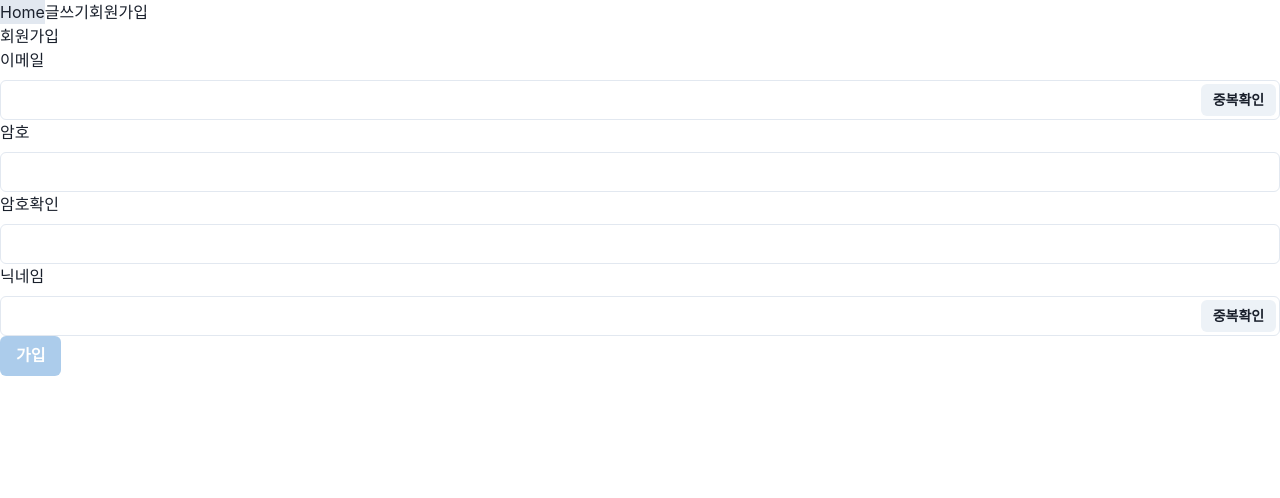
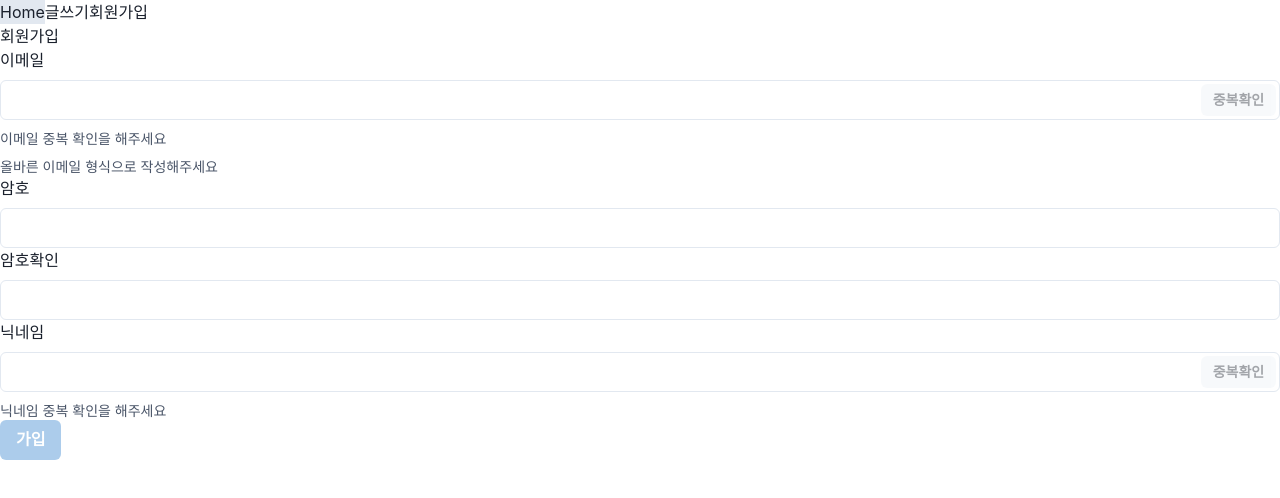
Before and after one commit to JeongYunheo/prj2-react, a React (Vite) app: page /signup in a window 1280 px wide. Shown: the top 498 px of the page. Built offline with nearby package versions, Linux system fonts and the light colour scheme.

Commit message:
올바른 이메일 형식 확인

```diff
--- a/src/page/member/MemberSignup.jsx
+++ b/src/page/member/MemberSignup.jsx
@@ -21,6 +21,7 @@ export function MemberSignup() {
   const [isCheckedEmail, setIsCheckedEmail] = useState(false);
   const [isCheckedNickName, setIsCheckedNickName] = useState(false);
   const [isLoading, setIsLoading] = useState(false);
+  const [isValidEmail, setIsValidEmail] = useState(false);
 
   const toast = useToast();
   const navigate = useNavigate();
@@ -128,6 +129,9 @@ export function MemberSignup() {
     isDisabled = true;
   }
 
+  if (!isValidEmail) {
+    isDisabled = true;
+  }
   return (
     <Box>
       <Box>회원가입</Box>
@@ -137,17 +141,31 @@ export function MemberSignup() {
             <FormLabel>이메일</FormLabel>
             <InputGroup>
               <Input
+                type={"email"}
                 onChange={(e) => {
                   setEmail(e.target.value);
                   setIsCheckedEmail(false);
+                  setIsValidEmail(!e.target.validity.typeMismatch);
                 }}
               />
               <InputRightElement w={"75px"} mr={1}>
-                <Button onClick={handleCheckEmail} size={"sm"}>
+                <Button
+                  isDisabled={!isValidEmail || email.trim().length === 0}
+                  onClick={handleCheckEmail}
+                  size={"sm"}
+                >
                   중복확인
                 </Button>
               </InputRightElement>
             </InputGroup>
+            {isCheckedEmail || (
+              <FormHelperText>이메일 중복 확인을 해주세요</FormHelperText>
+            )}
+            {isValidEmail || (
+              <FormHelperText>
+                올바른 이메일 형식으로 작성해주세요
+              </FormHelperText>
+            )}
           </FormControl>
         </Box>
         <Box>
@@ -176,11 +194,18 @@ export function MemberSignup() {
                 }}
               />
               <InputRightElement w={"75px"} mr={1}>
-                <Button size={"sm"} onClick={handleClickNickName}>
+                <Button
+                  isDisabled={nickName.trim().length === 0}
+                  size={"sm"}
+                  onClick={handleClickNickName}
+                >
                   중복확인
                 </Button>
               </InputRightElement>
             </InputGroup>
+            {isCheckedNickName || (
+              <FormHelperText>닉네임 중복 확인을 해주세요</FormHelperText>
+            )}
           </FormControl>
         </Box>
         <Box>
```
